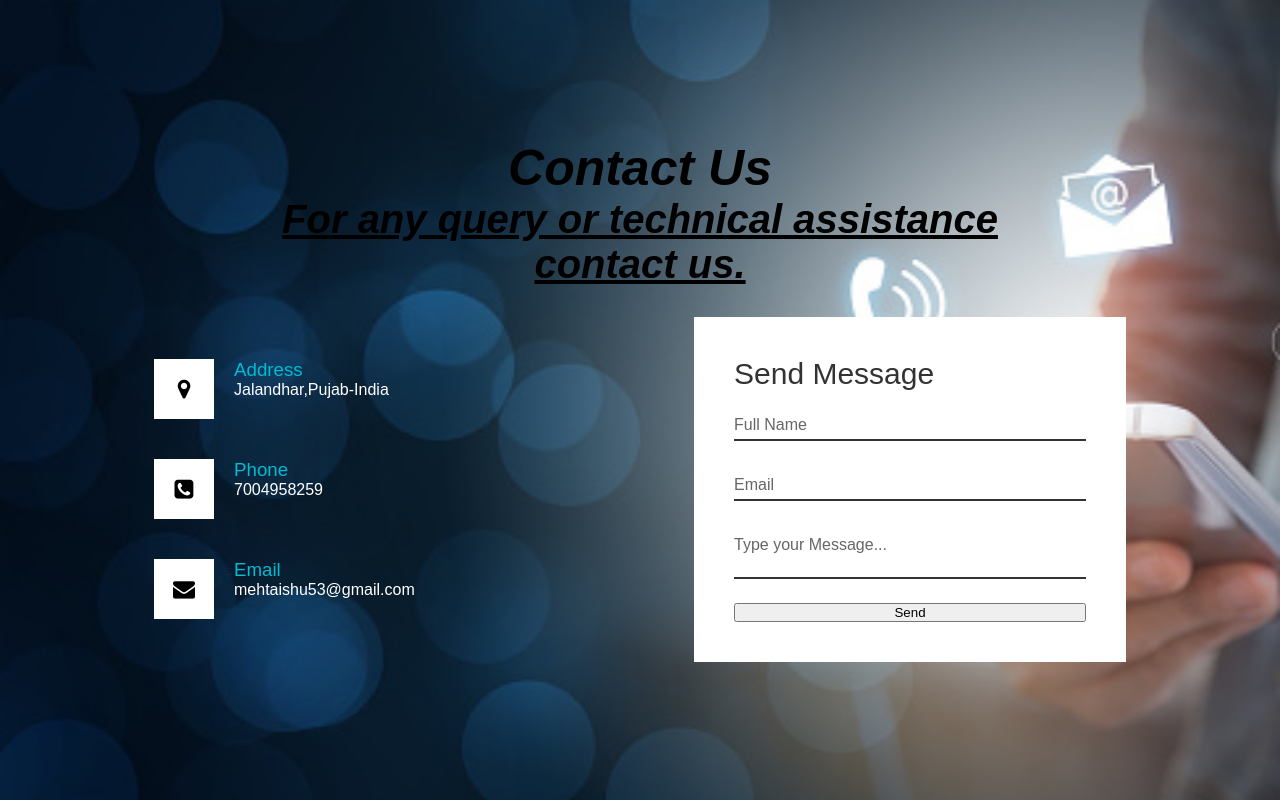
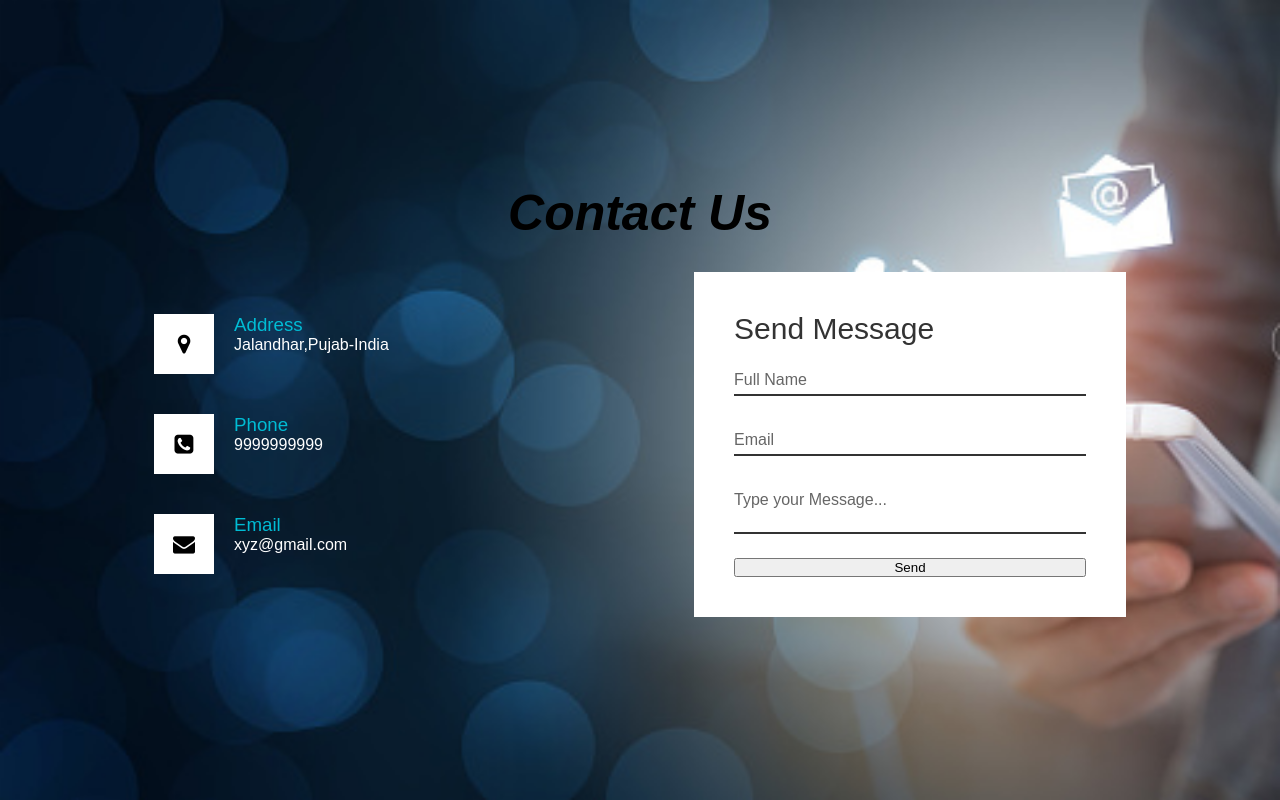
Before and after one commit to Pranav-Sharma20/Gaming-website, a plain HTML site: page ContactUs.html in a window 1280 px wide. Drawn offline with Linux system fonts and the light colour scheme.

Commit message:
Update ContactUs.html

```diff
--- a/ContactUs.html
+++ b/ContactUs.html
@@ -13,7 +13,6 @@
     <section class="contact">
         <div class="content">
             <h1 id="heading">Contact Us</h1>
-            <p id="paragraph">For any query or technical assistance contact us.</p>
         </div>
         <div class="container">
             <div class="contactInfo">
@@ -28,14 +27,14 @@
                     <div class="icon"><i class="fa fa-phone-square" aria-hidden="true"></i></div>
                     <div class="text">
                         <h3>Phone</h3>
-                        <p>7004958259</p>
+                        <p>9999999999</p>
                     </div>
                 </div>
                 <div class="box">
                     <div class="icon"><i class="fa fa-envelope" aria-hidden="true"></i></div>
                     <div class="text">
                         <h3>Email</h3>
-                        <p>mehtaishu53@gmail.com</p>
+                        <p>xyz@gmail.com</p>
                     </div>
                 </div>
             </div>
```
